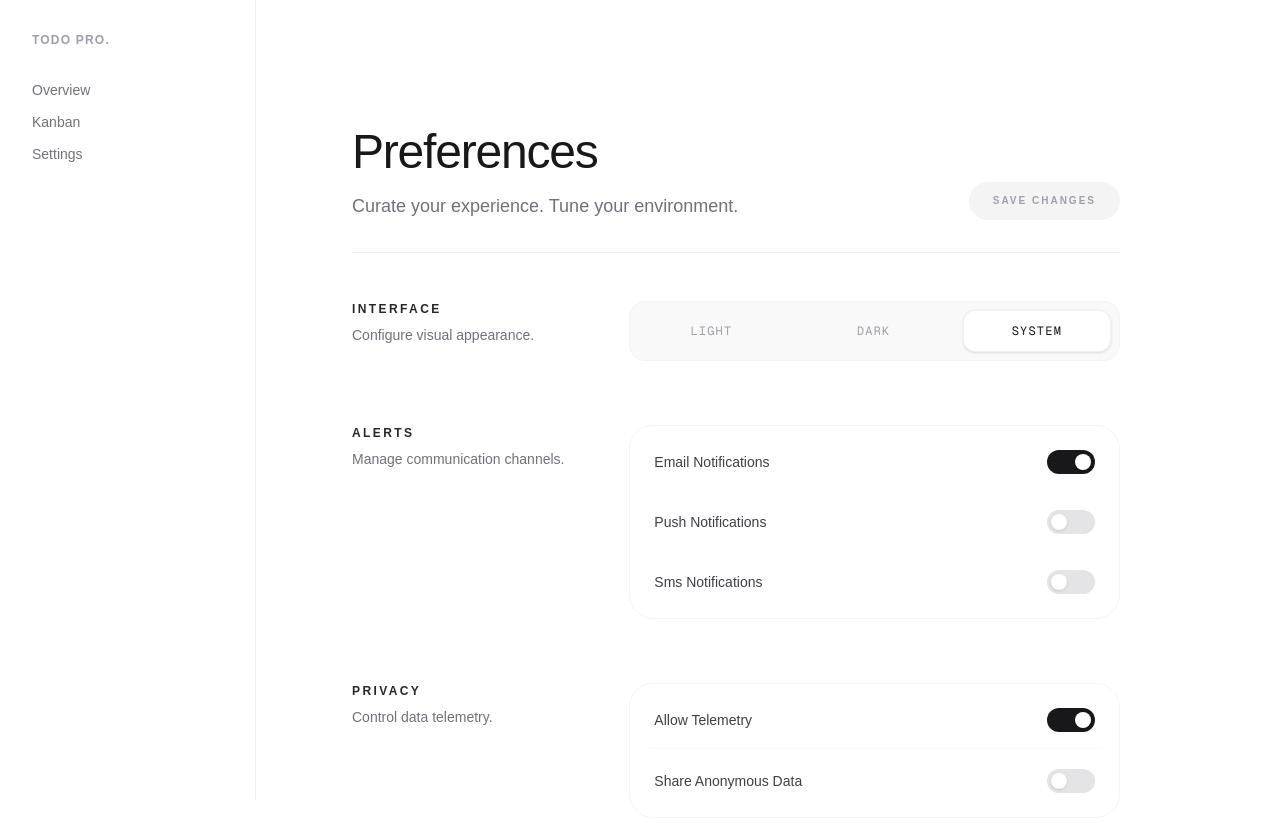
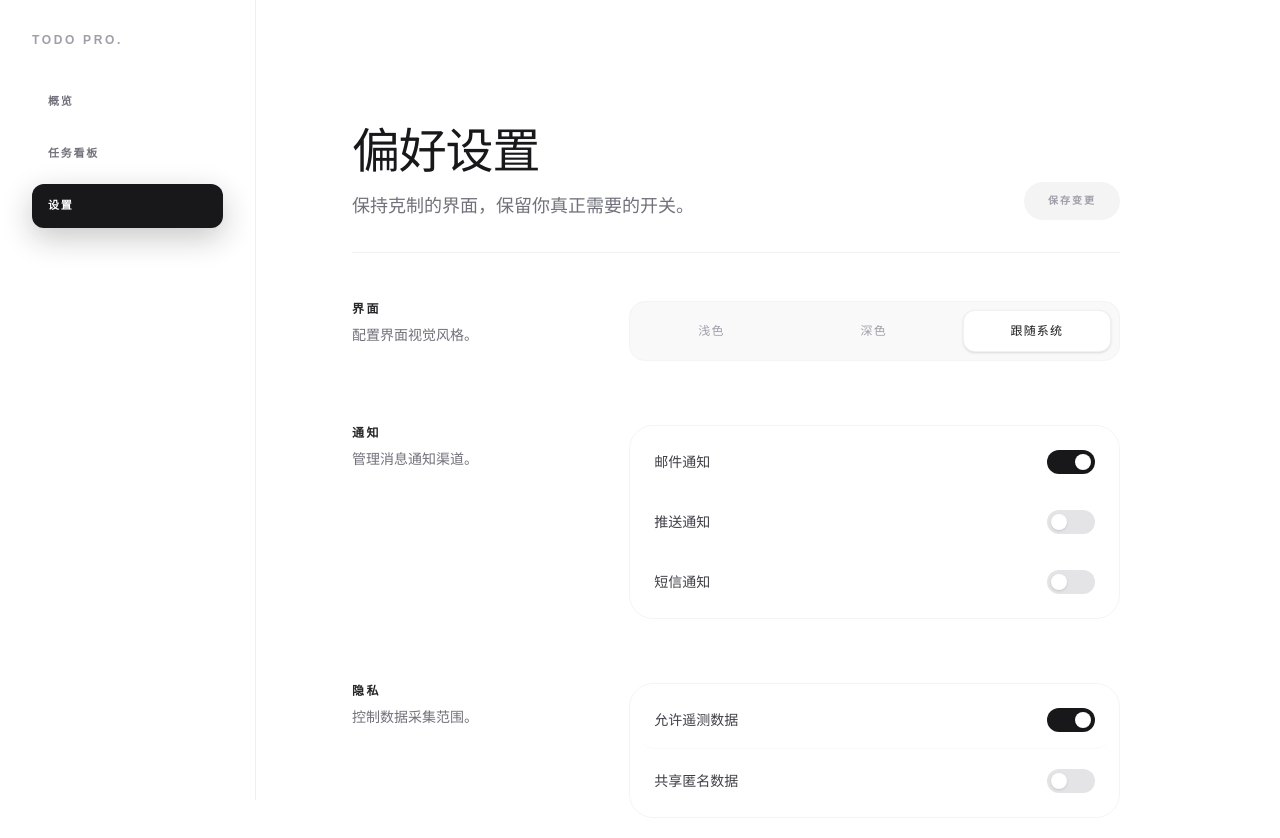
Before and after one commit to AlkaidSTART/todolist-pro, a Next.js app: page /settings in a window 1280 px wide. Shown: the top 838 px of the page. Built offline with nearby package versions, Linux system fonts and the light colour scheme.

Commit message:
feat: 完成界面本地化，添加桌面侧边栏和移动标签栏组件

```diff
--- /dev/null
+++ b/app/components/desktop-sidebar.tsx
@@ -0,0 +1,85 @@
+"use client";
+
+import { useEffect, useRef } from "react";
+import Link from "next/link";
+import { usePathname } from "next/navigation";
+import gsap from "gsap";
+
+type NavItem = {
+  label: string;
+  href: string;
+};
+
+const navItems: NavItem[] = [
+  { label: "概览", href: "/" },
+  { label: "任务看板", href: "/tasks" },
+  { label: "设置", href: "/settings" },
+];
+
+const isActive = (pathname: string, href: string) => {
+  if (href === "/") {
+    return pathname === "/";
+  }
+  return pathname === href || pathname.startsWith(`${href}/`);
+};
+
+export default function DesktopSidebar() {
+  const pathname = usePathname();
+  const navRef = useRef<HTMLDivElement | null>(null);
+  const indicatorRef = useRef<HTMLDivElement | null>(null);
+  const itemRefs = useRef<(HTMLAnchorElement | null)[]>([]);
+
+  useEffect(() => {
+    const navEl = navRef.current;
+    const indicatorEl = indicatorRef.current;
+    if (!navEl || !indicatorEl) {
+      return;
+    }
+
+    const activeIndex = navItems.findIndex((item) => isActive(pathname, item.href));
+    const activeEl = itemRefs.current[activeIndex] ?? itemRefs.current[0];
+    if (!activeEl) {
+      return;
+    }
+
+    const navRect = navEl.getBoundingClientRect();
+    const activeRect = activeEl.getBoundingClientRect();
+
+    gsap.to(indicatorEl, {
+      y: activeRect.top - navRect.top,
+      height: activeRect.height,
+      duration: 0.55,
+      ease: "power3.out",
+    });
+  }, [pathname]);
+
+  return (
+    <aside className="hidden md:flex w-64 border-r border-zinc-200/60 bg-white/65 backdrop-blur-2xl p-8 flex-col gap-8 fixed inset-y-0 left-0">
+      <div className="font-semibold tracking-[0.22em] uppercase text-xs text-zinc-400">Todo Pro.</div>
+      <div ref={navRef} className="relative flex flex-col gap-2">
+        <div
+          ref={indicatorRef}
+          className="absolute left-0 right-0 rounded-xl bg-zinc-900 shadow-[0_10px_30px_rgba(24,24,27,0.24)]"
+          style={{ top: 0, height: 0 }}
+        />
+        {navItems.map((item, index) => {
+          const active = isActive(pathname, item.href);
+          return (
+            <Link
+              key={item.href}
+              ref={(el) => {
+                itemRefs.current[index] = el;
+              }}
+              href={item.href}
+              className={`relative z-10 h-11 px-4 rounded-xl text-[11px] tracking-[0.16em] uppercase font-semibold flex items-center transition-colors duration-300 ${
+                active ? "text-white" : "text-zinc-500 hover:text-zinc-900"
+              }`}
+            >
+              {item.label}
+            </Link>
+          );
+        })}
+      </div>
+    </aside>
+  );
+}
--- /dev/null
+++ b/app/components/mobile-tab-bar.tsx
@@ -0,0 +1,90 @@
+"use client";
+
+import { useEffect, useRef } from "react";
+import Link from "next/link";
+import { usePathname } from "next/navigation";
+import gsap from "gsap";
+
+type TabItem = {
+  label: string;
+  href: string;
+};
+
+const tabs: TabItem[] = [
+  { label: "概览", href: "/" },
+  { label: "任务", href: "/tasks" },
+  { label: "设置", href: "/settings" },
+];
+
+const isTabActive = (pathname: string, href: string) => {
+  if (href === "/") {
+    return pathname === "/";
+  }
+  return pathname === href || pathname.startsWith(`${href}/`);
+};
+
+export default function MobileTabBar() {
+  const pathname = usePathname();
+  const navRef = useRef<HTMLDivElement | null>(null);
+  const indicatorRef = useRef<HTMLDivElement | null>(null);
+  const itemRefs = useRef<(HTMLAnchorElement | null)[]>([]);
+
+  useEffect(() => {
+    const navEl = navRef.current;
+    const indicatorEl = indicatorRef.current;
+    if (!navEl || !indicatorEl) {
+      return;
+    }
+
+    const activeIndex = tabs.findIndex((tab) => isTabActive(pathname, tab.href));
+    const activeEl = itemRefs.current[activeIndex] ?? itemRefs.current[0];
+    if (!activeEl) {
+      return;
+    }
+
+    const navRect = navEl.getBoundingClientRect();
+    const activeRect = activeEl.getBoundingClientRect();
+
+    gsap.to(indicatorEl, {
+      x: activeRect.left - navRect.left,
+      width: activeRect.width,
+      duration: 0.55,
+      ease: "power3.out",
+    });
+  }, [pathname]);
+
+  return (
+    <div className="md:hidden fixed bottom-4 inset-x-4 z-50">
+      <nav
+        ref={navRef}
+        className="relative h-16 border border-zinc-200/70 rounded-2xl bg-white/90 backdrop-blur-2xl shadow-[0_12px_35px_rgba(0,0,0,0.08)]"
+      >
+        <div
+          ref={indicatorRef}
+          className="absolute top-1/2 -translate-y-1/2 left-0 h-10 rounded-xl bg-zinc-900 shadow-[0_8px_22px_rgba(24,24,27,0.22)]"
+          style={{ width: 0 }}
+        />
+        <ul className="relative z-10 h-full grid grid-cols-3 px-2">
+          {tabs.map((tab, index) => {
+            const active = isTabActive(pathname, tab.href);
+            return (
+              <li key={tab.href} className="flex items-center justify-center">
+                <Link
+                  ref={(el) => {
+                    itemRefs.current[index] = el;
+                  }}
+                  href={tab.href}
+                  className={`h-10 px-4 rounded-xl text-[11px] tracking-[0.12em] font-semibold transition-colors duration-300 flex items-center justify-center ${
+                    active ? "text-white" : "text-zinc-500"
+                  }`}
+                >
+                  {tab.label}
+                </Link>
+              </li>
+            );
+          })}
+        </ul>
+      </nav>
+    </div>
+  );
+}
--- a/app/layout.tsx
+++ b/app/layout.tsx
@@ -1,6 +1,7 @@
 import type { Metadata } from "next";
 import { Geist, Geist_Mono } from "next/font/google";
-import Link from "next/link";
+import DesktopSidebar from "./components/desktop-sidebar";
+import MobileTabBar from "./components/mobile-tab-bar";
 import "./globals.css";
 
 const geistSans = Geist({
@@ -14,8 +15,8 @@ const geistMono = Geist_Mono({
 });
 
 export const metadata: Metadata = {
-  title: "Todo Pro",
-  description: "Minimalist task management",
+  title: "Todo Pro 任务管理",
+  description: "简约高级的任务协作看板",
 };
 
 export default function RootLayout({
@@ -25,21 +26,17 @@ export default function RootLayout({
 }>) {
   return (
     <html
-      lang="en"
+      lang="zh-CN"
       className={`${geistSans.variable} ${geistMono.variable} h-full antialiased bg-zinc-50 text-zinc-900`}
     >
-      <body className="min-h-full flex text-sm">
-        <aside className="w-64 border-r border-zinc-200/60 bg-white/50 backdrop-blur-xl p-8 flex flex-col gap-8 fixed inset-y-0 left-0">
-          <div className="font-semibold tracking-widest uppercase text-xs text-zinc-400">Todo Pro.</div>
-          <nav className="flex flex-col gap-3">
-            <Link href="/" className="text-zinc-500 hover:text-zinc-900 transition-colors duration-300">Overview</Link>
-            <Link href="/tasks" className="text-zinc-500 hover:text-zinc-900 transition-colors duration-300">Kanban</Link>
-            <Link href="/settings" className="text-zinc-500 hover:text-zinc-900 transition-colors duration-300">Settings</Link>
-          </nav>
-        </aside>
-        <main className="flex-1 ml-64 p-12 lg:p-24 max-w-6xl">
+      <body className="min-h-full flex text-sm bg-[radial-gradient(circle_at_top_right,rgba(212,212,216,0.25),transparent_55%),radial-gradient(circle_at_bottom_left,rgba(161,161,170,0.2),transparent_45%)]">
+        <DesktopSidebar />
+
+        <main className="flex-1 ml-0 md:ml-64 px-5 pt-6 pb-28 md:p-12 lg:p-24 max-w-6xl">
           {children}
         </main>
+
+        <MobileTabBar />
       </body>
     </html>
   );
--- a/app/page.tsx
+++ b/app/page.tsx
@@ -17,11 +17,11 @@ type Task = {
 
 // Mock data
 const mockTasks: Task[] = [
-  { id: "1", title: "Review Q3 Roadmaps", category: "Work", completed: true },
-  { id: "2", title: "Design System Tokens", category: "Work", completed: false },
-  { id: "3", title: "Weekly Grocery Run", category: "Personal", completed: true },
-  { id: "4", title: "Gym Session", category: "Health", completed: false },
-  { id: "5", title: "Read Clean Architecture", category: "Personal", completed: false },
+  { id: "1", title: "评审 Q3 路线图", category: "工作", completed: true },
+  { id: "2", title: "完善设计系统变量", category: "工作", completed: false },
+  { id: "3", title: "本周采购清单", category: "生活", completed: true },
+  { id: "4", title: "晚间训练计划", category: "健康", completed: false },
+  { id: "5", title: "阅读《架构整洁之道》", category: "生活", completed: false },
 ];
 
 export default function OverviewPage() {
@@ -43,10 +43,10 @@ export default function OverviewPage() {
     <div className="flex flex-col gap-12 sm:gap-16 lg:pr-16 max-w-4xl mx-auto w-full pt-8 min-h-screen animate-in fade-in duration-1000">
       <header className="space-y-4">
         <h1 className="text-4xl lg:text-5xl font-extralight tracking-tight text-zinc-900">
-          Overview
+          总览
         </h1>
         <p className="text-zinc-500 font-light text-lg">
-          A high-level glance at your productivity landscape.
+          用一眼可读的方式，掌握当日任务进展。
         </p>
       </header>
 
@@ -87,7 +87,7 @@ export default function OverviewPage() {
       {/* Array Processing: Filtering and Mapping */}
       <section className="mt-12">
         <h3 className="text-xs font-semibold tracking-[0.2em] uppercase text-zinc-400 mb-6">
-          Pending Highlights
+          待办聚焦
         </h3>
         <ul className="flex flex-col gap-1">
           {mockTasks
--- a/app/settings/page.tsx
+++ b/app/settings/page.tsx
@@ -74,7 +74,7 @@ export default function SettingsPage() {
 
   const handleSave = () => {
     setDirty(false);
-    alert("Settings synchronized.");
+    alert("设置已同步。");
   };
 
   return (
@@ -82,10 +82,10 @@ export default function SettingsPage() {
       <header className="flex items-end justify-between border-b border-zinc-200/50 pb-8">
         <div>
           <h1 className="text-4xl lg:text-5xl font-extralight tracking-tight text-zinc-900">
-            Preferences
+            偏好设置
           </h1>
           <p className="text-zinc-500 font-light text-lg mt-4">
-            Curate your experience. Tune your environment.
+            保持克制的界面，保留你真正需要的开关。
           </p>
         </div>
         <button
@@ -94,7 +94,7 @@ export default function SettingsPage() {
           className={`px-6 py-3 rounded-full text-[10px] font-semibold tracking-[0.2em] uppercase transition-all duration-300
             ${dirty ? "bg-zinc-900 text-white shadow-xl shadow-zinc-900/20 hover:bg-black scale-105" : "bg-zinc-100 text-zinc-400 cursor-not-allowed"}`}
         >
-          Save Changes
+          保存变更
         </button>
       </header>
 
@@ -102,8 +102,8 @@ export default function SettingsPage() {
         {/* Theme Settings */}
         <div className="grid grid-cols-1 md:grid-cols-[1fr_2fr] gap-8 items-start">
           <div className="space-y-2">
-            <h2 className="text-xs font-semibold tracking-[0.2em] uppercase text-zinc-800">Interface</h2>
-            <p className="text-sm font-light text-zinc-500">Configure visual appearance.</p>
+            <h2 className="text-xs font-semibold tracking-[0.2em] uppercase text-zinc-800">界面</h2>
+            <p className="text-sm font-light text-zinc-500">配置界面视觉风格。</p>
           </div>
           <div className="flex gap-4 p-2 bg-zinc-100/50 rounded-2xl border border-zinc-100">
             {["light", "dark", "system"].map((themeOpt) => (
@@ -115,7 +115,7 @@ export default function SettingsPage() {
                     ? "bg-white text-zinc-900 shadow-sm border border-zinc-200/50"
                     : "text-zinc-400 hover:text-zinc-800"}`}
               >
-                {themeOpt}
+                {themeOpt === "light" ? "浅色" : themeOpt === "dark" ? "深色" : "跟随系统"}
               </button>
             ))}
           </div>
@@ -124,13 +124,13 @@ export default function SettingsPage() {
         {/* Notifications */}
         <div className="grid grid-cols-1 md:grid-cols-[1fr_2fr] gap-8 items-start">
           <div className="space-y-2">
-            <h2 className="text-xs font-semibold tracking-[0.2em] uppercase text-zinc-800">Alerts</h2>
-            <p className="text-sm font-light text-zinc-500">Manage communication channels.</p>
+            <h2 className="text-xs font-semibold tracking-[0.2em] uppercase text-zinc-800">通知</h2>
+            <p className="text-sm font-light text-zinc-500">管理消息通知渠道。</p>
           </div>
           <div className="space-y-1 border border-zinc-100 bg-white/40 backdrop-blur-md rounded-3xl p-2">
             {(Object.keys(settings.notifications) as Array<keyof UserSettings["notifications"]>).map((key) => (
               <label key={key} className="flex items-center justify-between p-4 hover:bg-zinc-50/50 rounded-2xl cursor-pointer group transition-colors">
-                <span className="text-sm font-light text-zinc-700 capitalize group-hover:text-zinc-900">{key} Notifications</span>
+                <span className="text-sm font-light text-zinc-700 capitalize group-hover:text-zinc-900">{key === "email" ? "邮件通知" : key === "push" ? "推送通知" : "短信通知"}</span>
                 <div
                   className={`w-12 h-6 rounded-full p-1 transition-colors duration-500 ${settings.notifications[key] ? "bg-zinc-900" : "bg-zinc-200"}`}
                 >
@@ -152,12 +152,12 @@ export default function SettingsPage() {
         {/* Privacy */}
         <div className="grid grid-cols-1 md:grid-cols-[1fr_2fr] gap-8 items-start">
           <div className="space-y-2">
-            <h2 className="text-xs font-semibold tracking-[0.2em] uppercase text-zinc-800">Privacy</h2>
-            <p className="text-sm font-light text-zinc-500">Control data telemetry.</p>
+            <h2 className="text-xs font-semibold tracking-[0.2em] uppercase text-zinc-800">隐私</h2>
+            <p className="text-sm font-light text-zinc-500">控制数据采集范围。</p>
           </div>
           <div className="space-y-1 border border-zinc-100 bg-white/40 backdrop-blur-md rounded-3xl p-2">
             <label className="flex items-center justify-between p-4 hover:bg-zinc-50/50 rounded-2xl cursor-pointer group transition-colors border-b border-zinc-50">
-              <span className="text-sm font-light text-zinc-700 group-hover:text-zinc-900">Allow Telemetry</span>
+              <span className="text-sm font-light text-zinc-700 group-hover:text-zinc-900">允许遥测数据</span>
               <div className={`w-12 h-6 rounded-full p-1 transition-colors duration-500 ${settings.privacy.telemetry ? "bg-zinc-900" : "bg-zinc-200"}`}>
                 <div className={`w-4 h-4 bg-white rounded-full transition-transform duration-500 shadow-sm ${settings.privacy.telemetry ? "translate-x-6" : "translate-x-0"}`} />
               </div>
@@ -169,7 +169,7 @@ export default function SettingsPage() {
               />
             </label>
             <label className="flex items-center justify-between p-4 hover:bg-zinc-50/50 rounded-2xl cursor-pointer group transition-colors">
-              <span className="text-sm font-light text-zinc-700 group-hover:text-zinc-900">Share Anonymous Data</span>
+              <span className="text-sm font-light text-zinc-700 group-hover:text-zinc-900">共享匿名数据</span>
               <div className={`w-12 h-6 rounded-full p-1 transition-colors duration-500 ${settings.privacy.shareData ? "bg-zinc-900" : "bg-zinc-200"}`}>
                 <div className={`w-4 h-4 bg-white rounded-full transition-transform duration-500 shadow-sm ${settings.privacy.shareData ? "translate-x-6" : "translate-x-0"}`} />
               </div>
--- a/app/tasks/[id]/page.tsx
+++ b/app/tasks/[id]/page.tsx
@@ -7,8 +7,8 @@ import { z } from "zod";
 
 // Zod Schema
 const taskSchema = z.object({
-  title: z.string().min(3, "Title must be at least 3 characters").max(100),
-  description: z.string().max(500, "Limit description to 500 characters").optional(),
+  title: z.string().min(3, "标题至少 3 个字符").max(100),
+  description: z.string().max(500, "描述最多 500 个字符").optional(),
   priority: z.enum(["low", "medium", "high"]),
   dueDate: z.string().datetime().optional(),
 });
@@ -110,7 +110,7 @@ export default function EditTaskPage() {
     } else {
       setErrors({});
       console.log("Saved validated data:", result.data);
-      alert("Changes saved to Drafts. Check console for output.");
+      alert("已保存到草稿，控制台可查看提交数据。");
     }
   };
 
@@ -118,26 +118,26 @@ export default function EditTaskPage() {
     <div className="flex flex-col gap-12 max-w-2xl w-full pt-8 pb-32 min-h-screen">
       <header className="space-y-4">
         <Link href="/tasks" className="text-xs font-mono uppercase tracking-[0.2em] text-zinc-400 hover:text-zinc-800 transition-colors inline-block mb-8">
-          ← Back to Kanban
+          ← 返回看板
         </Link>
         <h1 className="text-4xl lg:text-5xl font-extralight tracking-tight text-zinc-900">
-          Edit Task
+          编辑任务
         </h1>
         <p className="text-zinc-500 font-mono text-[10px] uppercase tracking-[0.2em]">
-          ID: {id}
+          任务 ID: {id}
         </p>
       </header>
 
       <form onSubmit={handleSave} className="space-y-8 bg-white p-8 sm:p-12 rounded-[2rem] border border-zinc-100 shadow-2xl shadow-zinc-200/20">
         <GenericField<string>
-          label="Title"
+          label="标题"
           value={formData.title}
           onChange={(val) => setFormData({ ...formData, title: val })}
           error={errors.title}
         />
 
         <GenericField<string | undefined>
-          label="Description"
+          label="描述"
           type="textarea"
           value={formData.description}
           onChange={(val) => setFormData({ ...formData, description: val })}
@@ -146,20 +146,20 @@ export default function EditTaskPage() {
 
         <div className="grid grid-cols-1 sm:grid-cols-2 gap-8">
           <GenericField<string>
-            label="Priority"
+            label="优先级"
             type="select"
             value={formData.priority}
             onChange={(val) => setFormData({ ...formData, priority: val as "low"|"medium"|"high" })}
             options={[
-              { label: "Low Priority", value: "low" },
-              { label: "Medium Priority", value: "medium" },
-              { label: "High Priority", value: "high" },
+              { label: "低", value: "low" },
+              { label: "中", value: "medium" },
+              { label: "高", value: "high" },
             ]}
             error={errors.priority}
           />
 
           <GenericField<string | undefined>
-            label="Due Date"
+            label="截止时间"
             type="date"
             value={formData.dueDate}
             onChange={(val) => setFormData({ ...formData, dueDate: val })}
@@ -172,13 +172,13 @@ export default function EditTaskPage() {
              type="button"
              className="px-8 py-4 rounded-full text-xs font-semibold tracking-[0.15em] uppercase text-zinc-500 hover:bg-zinc-50 transition-colors"
            >
-             Discard
+             取消
            </button>
            <button
              type="submit"
              className="px-8 py-4 rounded-full text-xs font-semibold tracking-[0.15em] uppercase bg-zinc-900 text-white hover:bg-zinc-800 transition-colors shadow-lg shadow-zinc-900/20"
            >
-             Save Changes
+             保存修改
            </button>
         </div>
       </form>
--- a/app/tasks/page.tsx
+++ b/app/tasks/page.tsx
@@ -38,10 +38,10 @@ export const isDoneTask = (task: KanbanTask): task is DoneTask => {
 };
 
 const initialTasks: KanbanTask[] = [
-  { id: "t1", title: "Define Brand Architecture", status: "todo" },
-  { id: "t2", title: "Review Contrast Ratios", status: "todo" },
-  { id: "t3", title: "Implement Auth Flow", status: "in-progress", startedAt: Date.now() },
-  { id: "t4", title: "Typography Polish", status: "done", completedAt: Date.now() - 86400000 },
+  { id: "t1", title: "定义品牌视觉结构", status: "todo" },
+  { id: "t2", title: "校验对比度可读性", status: "todo" },
+  { id: "t3", title: "实现登录鉴权流程", status: "in-progress", startedAt: Date.now() },
+  { id: "t4", title: "微调标题排印系统", status: "done", completedAt: Date.now() - 86400000 },
 ];
 
 function SortableItem({ task }: { task: KanbanTask }) {
@@ -76,10 +76,10 @@ function SortableItem({ task }: { task: KanbanTask }) {
       </div>
       <div className="mt-4 flex items-center gap-2">
          <span className="text-[9px] uppercase tracking-[0.2em] font-mono text-zinc-400 bg-zinc-100/50 px-2 py-1 rounded-sm">
-           {task.status}
+           {task.status === "todo" ? "待办" : task.status === "in-progress" ? "进行中" : "已完成"}
          </span>
          {task.status === "in-progress" && (
-           <span className="text-[10px] text-zinc-300 font-mono">Working</span>
+           <span className="text-[10px] text-zinc-300 font-mono">处理中</span>
          )}
       </div>
     </div>
@@ -108,9 +108,9 @@ export default function KanbanPage() {
   };
 
   const columns: Record<string, KanbanTask["status"]> = {
-    "Pending": "todo",
-    "In Progress": "in-progress",
-    "Completed": "done",
+    "待处理": "todo",
+    "进行中": "in-progress",
+    "已完成": "done",
   };
 
   return (
@@ -119,17 +119,17 @@ export default function KanbanPage() {
         <div className="flex justify-between items-end">
           <div>
             <h1 className="text-4xl lg:text-5xl font-extralight tracking-tight text-zinc-900">
-              Kanban
+              看板
             </h1>
             <p className="text-zinc-500 font-light text-lg mt-4">
-              Orchestrate your workflow. Move items to denote progress.
+              拖拽即可调整优先级，让状态流转更直观。
             </p>
           </div>
           <Link
             href="/tasks/new"
             className="hidden sm:flex text-xs font-semibold tracking-[0.15em] uppercase px-6 py-3 bg-zinc-900 text-white rounded-full hover:bg-zinc-800 transition-colors"
           >
-            + New Task
+            + 新建任务
           </Link>
         </div>
       </header>
--- a/package.json
+++ b/package.json
@@ -16,6 +16,7 @@
     "@mantine/hooks": "^9.0.0",
     "@mantine/notifications": "^9.0.0",
     "@supabase/supabase-js": "^2.101.1",
+    "gsap": "^3.14.2",
     "next": "16.2.2",
     "react": "19.2.4",
     "react-dom": "19.2.4",
```
Also changed, not shown: 2 other files (tests, documents, lock files or other folders).
